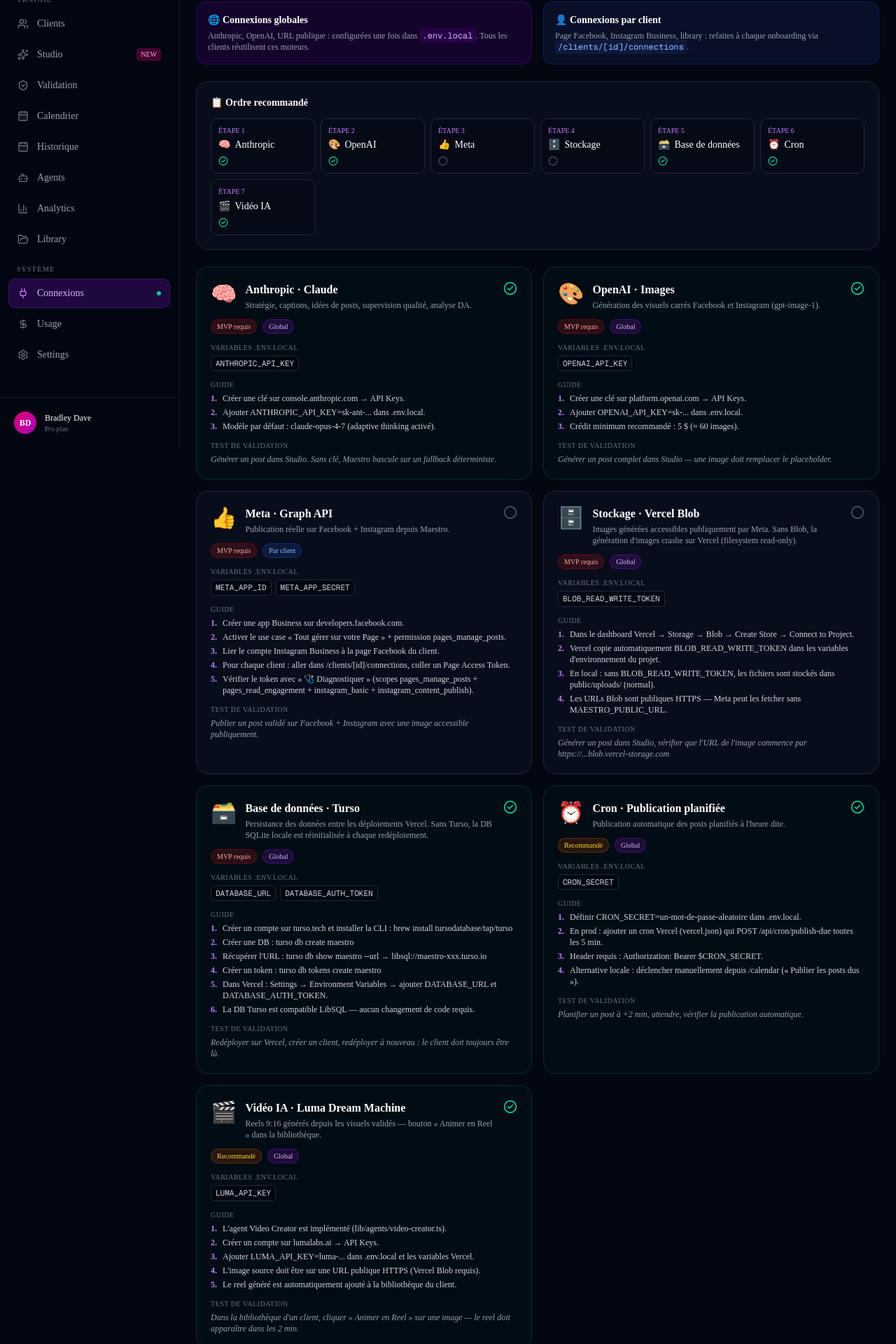
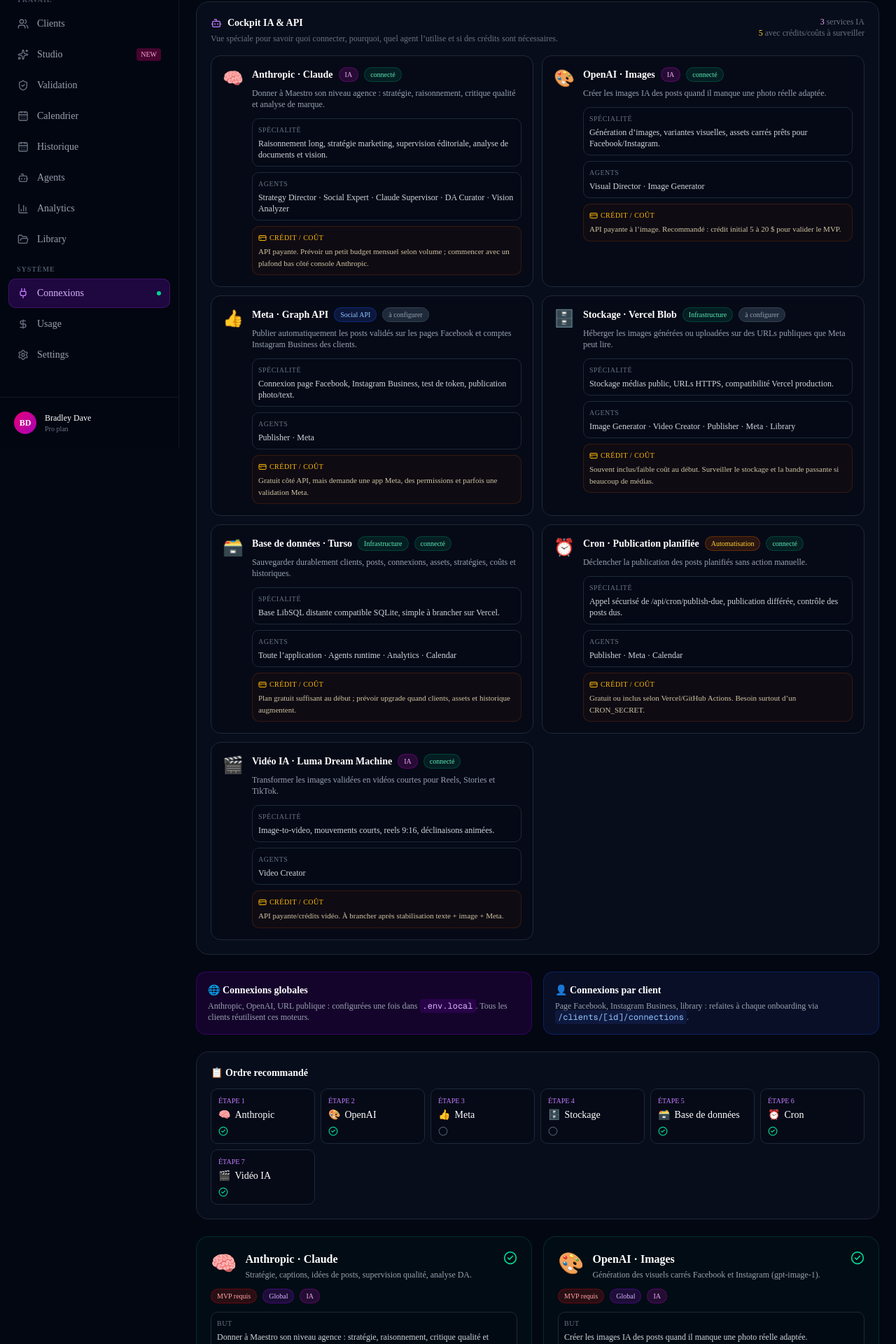
Before and after one commit to KnoopGod/maestro, a Next.js app: page /connections in a window 1280 px wide. Shown: the part 160-2080 px from the top of the page at 70% size. Built offline with nearby package versions, Linux system fonts and the light colour scheme; no server answers.

Commit message:
feat: add ai api connection cockpit

```diff
--- a/app/connections/page.tsx
+++ b/app/connections/page.tsx
@@ -1,5 +1,5 @@
 import Link from 'next/link'
-import { CheckCircle2, Circle, Plug, ExternalLink } from 'lucide-react'
+import { Bot, CheckCircle2, Circle, CreditCard, ExternalLink, Plug } from 'lucide-react'
 import { CONNECTIONS } from '@/lib/connection-registry'
 
 export const dynamic = 'force-dynamic'
@@ -15,10 +15,19 @@
   'per-client': { label: 'Par client', color: 'bg-blue-900/30 text-blue-300 border-blue-700/40' },
 }
 
+const CATEGORY_INFO = {
+  ai:         { label: 'IA', color: 'bg-fuchsia-900/30 text-fuchsia-300 border-fuchsia-700/40' },
+  social:     { label: 'Social API', color: 'bg-blue-900/30 text-blue-300 border-blue-700/40' },
+  infra:      { label: 'Infrastructure', color: 'bg-emerald-900/30 text-emerald-300 border-emerald-700/40' },
+  automation: { label: 'Automatisation', color: 'bg-amber-900/30 text-amber-300 border-amber-700/40' },
+}
+
 export default function ConnectionsPage() {
   const configured = CONNECTIONS.filter(c => c.isConfigured?.()).length
   const required = CONNECTIONS.filter(c => c.status === 'required')
   const requiredOk = required.filter(c => c.isConfigured?.()).length
+  const aiConnections = CONNECTIONS.filter(c => c.category === 'ai')
+  const paidConnections = CONNECTIONS.filter(c => /payante|crédit|coût|upgrade/i.test(c.credits))
 
   return (
     <div className="space-y-6 max-w-6xl">
@@ -43,8 +52,71 @@
         </div>
       </div>
 
+      {/* AI/API cockpit */}
+      <section className="bg-gray-900/40 border border-gray-800 rounded-2xl p-5">
+        <div className="flex items-start justify-between gap-4 mb-4">
+          <div>
+            <h2 className="text-sm font-semibold text-white flex items-center gap-2">
+              <Bot className="w-4 h-4 text-purple-400" />
+              Cockpit IA & API
+            </h2>
+            <p className="text-xs text-gray-500 mt-1">
+              Vue spéciale pour savoir quoi connecter, pourquoi, quel agent l’utilise et si des crédits sont nécessaires.
+            </p>
+          </div>
+          <div className="text-right text-xs text-gray-500">
+            <div><span className="text-fuchsia-300">{aiConnections.length}</span> services IA</div>
+            <div><span className="text-amber-300">{paidConnections.length}</span> avec crédits/coûts à surveiller</div>
+          </div>
+        </div>
+
+        <div className="grid grid-cols-1 lg:grid-cols-2 gap-3">
+          {CONNECTIONS.map(connection => {
+            const category = CATEGORY_INFO[connection.category]
+            const isOk = connection.isConfigured?.()
+            return (
+              <div key={connection.id} className="rounded-xl border border-gray-800 bg-gray-950/40 p-4">
+                <div className="flex items-start gap-3">
+                  <div className="text-2xl">{connection.emoji}</div>
+                  <div className="flex-1 min-w-0">
+                    <div className="flex items-center gap-2 flex-wrap">
+                      <h3 className="text-sm font-semibold text-white">{connection.name}</h3>
+                      <span className={`text-[10px] border rounded-full px-2 py-0.5 ${category.color}`}>
+                        {category.label}
+                      </span>
+                      {isOk ? (
+                        <span className="text-[10px] border rounded-full px-2 py-0.5 bg-emerald-900/30 text-emerald-300 border-emerald-700/40">
+                          connecté
+                        </span>
+                      ) : (
+                        <span className="text-[10px] border rounded-full px-2 py-0.5 bg-gray-800 text-gray-400 border-gray-700">
+                          à configurer
+                        </span>
+                      )}
+                    </div>
+                    <p className="text-xs text-gray-400 mt-2">{connection.purpose}</p>
+
+                    <div className="mt-3 grid grid-cols-1 gap-2 text-[11px]">
+                      <InfoRow label="Spécialité" value={connection.specialty} />
+                      <InfoRow label="Agents" value={connection.usedBy.join(' · ')} />
+                      <div className="rounded-lg border border-amber-800/30 bg-amber-950/15 p-2">
+                        <div className="text-[10px] uppercase tracking-wider text-amber-400 mb-1 flex items-center gap-1">
+                          <CreditCard className="w-3 h-3" />
+                          Crédit / coût
+                        </div>
+                        <p className="text-amber-100/80">{connection.credits}</p>
+                      </div>
+                    </div>
+                  </div>
+                </div>
+              </div>
+            )
+          })}
+        </div>
+      </section>
+
       {/* Explainer */}
-      <div className="grid grid-cols-2 gap-4">
+      <div className="grid grid-cols-1 md:grid-cols-2 gap-4">
         <div className="bg-purple-950/30 border border-purple-700/30 rounded-xl p-4">
           <h3 className="text-sm font-semibold text-white mb-1">🌐 Connexions globales</h3>
           <p className="text-xs text-gray-400">
@@ -119,6 +191,16 @@
                 <span className={`text-[10px] border rounded-full px-2 py-0.5 ${SCOPE_INFO[connection.scope].color}`}>
                   {SCOPE_INFO[connection.scope].label}
                 </span>
+                <span className={`text-[10px] border rounded-full px-2 py-0.5 ${CATEGORY_INFO[connection.category].color}`}>
+                  {CATEGORY_INFO[connection.category].label}
+                </span>
+              </div>
+
+              <div className="grid grid-cols-1 gap-2 mb-3">
+                <InfoRow label="But" value={connection.purpose} />
+                <InfoRow label="Spécialité" value={connection.specialty} />
+                <InfoRow label="Utilisé par" value={connection.usedBy.join(' · ')} />
+                <InfoRow label="Crédit / coût" value={connection.credits} highlight />
               </div>
 
               <div className="mb-3">
@@ -148,6 +230,18 @@
                 <div className="text-[10px] uppercase tracking-wider text-gray-500 mb-1">Test de validation</div>
                 <p className="text-xs text-gray-400 italic">{connection.test}</p>
               </div>
+
+              {connection.providerUrl && (
+                <a
+                  href={connection.providerUrl}
+                  target="_blank"
+                  rel="noopener noreferrer"
+                  className="mt-4 inline-flex items-center gap-1.5 text-xs text-purple-300 hover:text-purple-200"
+                >
+                  Ouvrir le fournisseur
+                  <ExternalLink className="w-3 h-3" />
+                </a>
+              )}
             </article>
           )
         })}
@@ -172,3 +266,26 @@
     </div>
   )
 }
+
+function InfoRow({
+  label,
+  value,
+  highlight = false,
+}: {
+  label: string
+  value: string
+  highlight?: boolean
+}) {
+  return (
+    <div className={`rounded-lg border p-2 ${
+      highlight
+        ? 'border-amber-800/30 bg-amber-950/15'
+        : 'border-gray-800 bg-gray-950/30'
+    }`}>
+      <div className={`text-[10px] uppercase tracking-wider mb-1 ${highlight ? 'text-amber-400' : 'text-gray-500'}`}>
+        {label}
+      </div>
+      <p className={`text-xs ${highlight ? 'text-amber-100/80' : 'text-gray-300'}`}>{value}</p>
+    </div>
+  )
+}
--- a/lib/connection-registry.ts
+++ b/lib/connection-registry.ts
@@ -6,14 +6,21 @@
  */
 export type ConnectionStatus = 'required' | 'recommended' | 'later'
 export type ConnectionScope = 'global' | 'per-client'
+export type ConnectionCategory = 'ai' | 'social' | 'infra' | 'automation'
 
 export interface ConnectionStep {
   id: string
   name: string
   emoji: string
+  category: ConnectionCategory
   status: ConnectionStatus
   scope: ConnectionScope
   unlocks: string
+  purpose: string
+  specialty: string
+  usedBy: string[]
+  credits: string
+  providerUrl?: string
   envVars: string[]
   guide: string[]
   test: string
@@ -26,9 +33,15 @@
     id: 'anthropic',
     name: 'Anthropic · Claude',
     emoji: '🧠',
+    category: 'ai',
     status: 'required',
     scope: 'global',
     unlocks: 'Stratégie, captions, idées de posts, supervision qualité, analyse DA.',
+    purpose: 'Donner à Maestro son niveau agence : stratégie, raisonnement, critique qualité et analyse de marque.',
+    specialty: 'Raisonnement long, stratégie marketing, supervision éditoriale, analyse de documents et vision.',
+    usedBy: ['Strategy Director', 'Social Expert', 'Claude Supervisor', 'DA Curator', 'Vision Analyzer'],
+    credits: 'API payante. Prévoir un petit budget mensuel selon volume ; commencer avec un plafond bas côté console Anthropic.',
+    providerUrl: 'https://console.anthropic.com/settings/keys',
     envVars: ['ANTHROPIC_API_KEY'],
     guide: [
       'Créer une clé sur console.anthropic.com → API Keys.',
@@ -42,10 +55,16 @@
     id: 'openai',
     name: 'OpenAI · Images',
     emoji: '🎨',
+    category: 'ai',
     status: 'required',
     scope: 'global',
     unlocks: 'Génération des visuels carrés Facebook et Instagram (gpt-image-1).',
-    envVars: ['OPENAI_API_KEY'],
+    purpose: 'Créer les images IA des posts quand il manque une photo réelle adaptée.',
+    specialty: 'Génération d’images, variantes visuelles, assets carrés prêts pour Facebook/Instagram.',
+    usedBy: ['Visual Director', 'Image Generator'],
+    credits: 'API payante à l’image. Recommandé : crédit initial 5 à 20 $ pour valider le MVP.',
+    providerUrl: 'https://platform.openai.com/api-keys',
+    envVars: ['OPENAI_API_KEY', 'OPENAI_IMAGE_MODEL'],
     guide: [
       'Créer une clé sur platform.openai.com → API Keys.',
       'Ajouter OPENAI_API_KEY=sk-... dans .env.local.',
@@ -58,9 +77,15 @@
     id: 'meta',
     name: 'Meta · Graph API',
     emoji: '👍',
+    category: 'social',
     status: 'required',
     scope: 'per-client',
     unlocks: 'Publication réelle sur Facebook + Instagram depuis Maestro.',
+    purpose: 'Publier automatiquement les posts validés sur les pages Facebook et comptes Instagram Business des clients.',
+    specialty: 'Connexion page Facebook, Instagram Business, test de token, publication photo/text.',
+    usedBy: ['Publisher · Meta'],
+    credits: 'Gratuit côté API, mais demande une app Meta, des permissions et parfois une validation Meta.',
+    providerUrl: 'https://developers.facebook.com/apps',
     envVars: ['META_APP_ID', 'META_APP_SECRET'],
     guide: [
       'Créer une app Business sur developers.facebook.com.',
@@ -76,9 +101,15 @@
     id: 'storage',
     name: 'Stockage · Vercel Blob',
     emoji: '🗄️',
+    category: 'infra',
     status: 'required',
     scope: 'global',
     unlocks: 'Images générées accessibles publiquement par Meta. Sans Blob, la génération d\'images crashe sur Vercel (filesystem read-only).',
+    purpose: 'Héberger les images générées ou uploadées sur des URLs publiques que Meta peut lire.',
+    specialty: 'Stockage médias public, URLs HTTPS, compatibilité Vercel production.',
+    usedBy: ['Image Generator', 'Video Creator', 'Publisher · Meta', 'Library'],
+    credits: 'Souvent inclus/faible coût au début. Surveiller le stockage et la bande passante si beaucoup de médias.',
+    providerUrl: 'https://vercel.com/storage/blob',
     envVars: ['BLOB_READ_WRITE_TOKEN'],
     guide: [
       'Dans le dashboard Vercel → Storage → Blob → Create Store → Connect to Project.',
@@ -93,9 +124,15 @@
     id: 'turso',
     name: 'Base de données · Turso',
     emoji: '🗃️',
+    category: 'infra',
     status: 'required',
     scope: 'global',
     unlocks: 'Persistance des données entre les déploiements Vercel. Sans Turso, la DB SQLite locale est réinitialisée à chaque redéploiement.',
+    purpose: 'Sauvegarder durablement clients, posts, connexions, assets, stratégies, coûts et historiques.',
+    specialty: 'Base LibSQL distante compatible SQLite, simple à brancher sur Vercel.',
+    usedBy: ['Toute l’application', 'Agents runtime', 'Analytics', 'Calendar'],
+    credits: 'Plan gratuit suffisant au début ; prévoir upgrade quand clients, assets et historique augmentent.',
+    providerUrl: 'https://turso.tech',
     envVars: ['DATABASE_URL', 'DATABASE_AUTH_TOKEN'],
     guide: [
       'Créer un compte sur turso.tech et installer la CLI : brew install tursodatabase/tap/turso',
@@ -115,9 +152,15 @@
     id: 'cron',
     name: 'Cron · Publication planifiée',
     emoji: '⏰',
+    category: 'automation',
     status: 'recommended',
     scope: 'global',
     unlocks: 'Publication automatique des posts planifiés à l\'heure dite.',
+    purpose: 'Déclencher la publication des posts planifiés sans action manuelle.',
+    specialty: 'Appel sécurisé de /api/cron/publish-due, publication différée, contrôle des posts dus.',
+    usedBy: ['Publisher · Meta', 'Calendar'],
+    credits: 'Gratuit ou inclus selon Vercel/GitHub Actions. Besoin surtout d’un CRON_SECRET.',
+    providerUrl: 'https://vercel.com/docs/cron-jobs',
     envVars: ['CRON_SECRET'],
     guide: [
       'Définir CRON_SECRET=un-mot-de-passe-aleatoire dans .env.local.',
@@ -132,9 +175,15 @@
     id: 'video',
     name: 'Vidéo IA · Luma Dream Machine',
     emoji: '🎬',
+    category: 'ai',
     status: 'recommended',
     scope: 'global',
     unlocks: 'Reels 9:16 générés depuis les visuels validés — bouton « Animer en Reel » dans la bibliothèque.',
+    purpose: 'Transformer les images validées en vidéos courtes pour Reels, Stories et TikTok.',
+    specialty: 'Image-to-video, mouvements courts, reels 9:16, déclinaisons animées.',
+    usedBy: ['Video Creator'],
+    credits: 'API payante/crédits vidéo. À brancher après stabilisation texte + image + Meta.',
+    providerUrl: 'https://lumalabs.ai',
     envVars: ['LUMA_API_KEY'],
     guide: [
       'L\'agent Video Creator est implémenté (lib/agents/video-creator.ts).',
```
Also changed, not shown: 1 other file (tests, documents, lock files or other folders).
